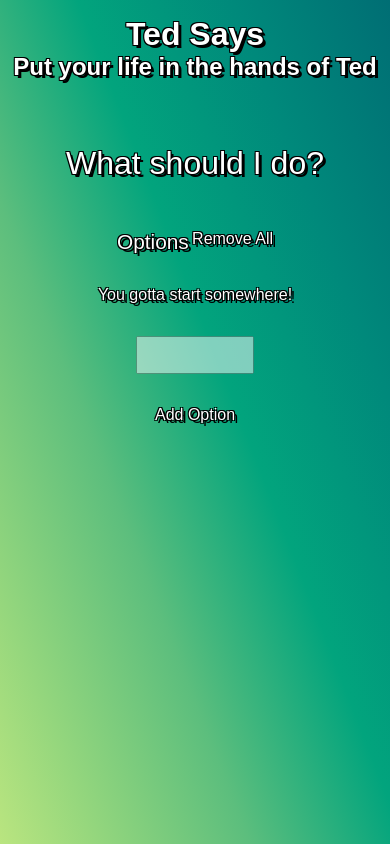
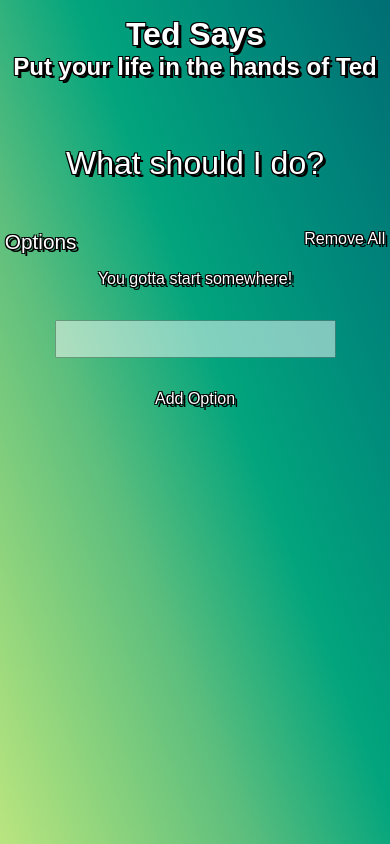
Before and after one commit to teddylopez/indecision, a React (Create React App) app: page / in a window 390 px wide. Shown: the top 844 px of the page. Built offline with nearby package versions, Linux system fonts and the light colour scheme; a web font is replaced by a local one.

Commit message:
Responsive styling.

```diff
--- a/src/App.css
+++ b/src/App.css
@@ -140,3 +140,43 @@ h2 {
 .fade:hover {
   opacity:1;
 }
+
+@media (min-width:1200px) {
+
+}
+
+@media (max-width:900px) {
+  #option-header {
+    padding: 0 .3rem;
+  }
+  .options {
+    margin: 2rem 15%;
+    border: none;
+  }
+  .left {
+    padding-left: 0;
+  }
+  .right {
+    padding-right: 0;
+  }
+  #add-btn {
+    margin: 2rem auto;
+  }
+}
+
+@media(max-width:767px){
+  #option-header {
+    margin: 0;
+    padding: 0 .3rem;
+  }
+  .options {
+    margin: 2rem 2rem;
+    border: none;
+  }
+  .left {
+    padding-left: 0;
+  }
+  .right {
+    padding-right: 0;
+  }
+}
```
